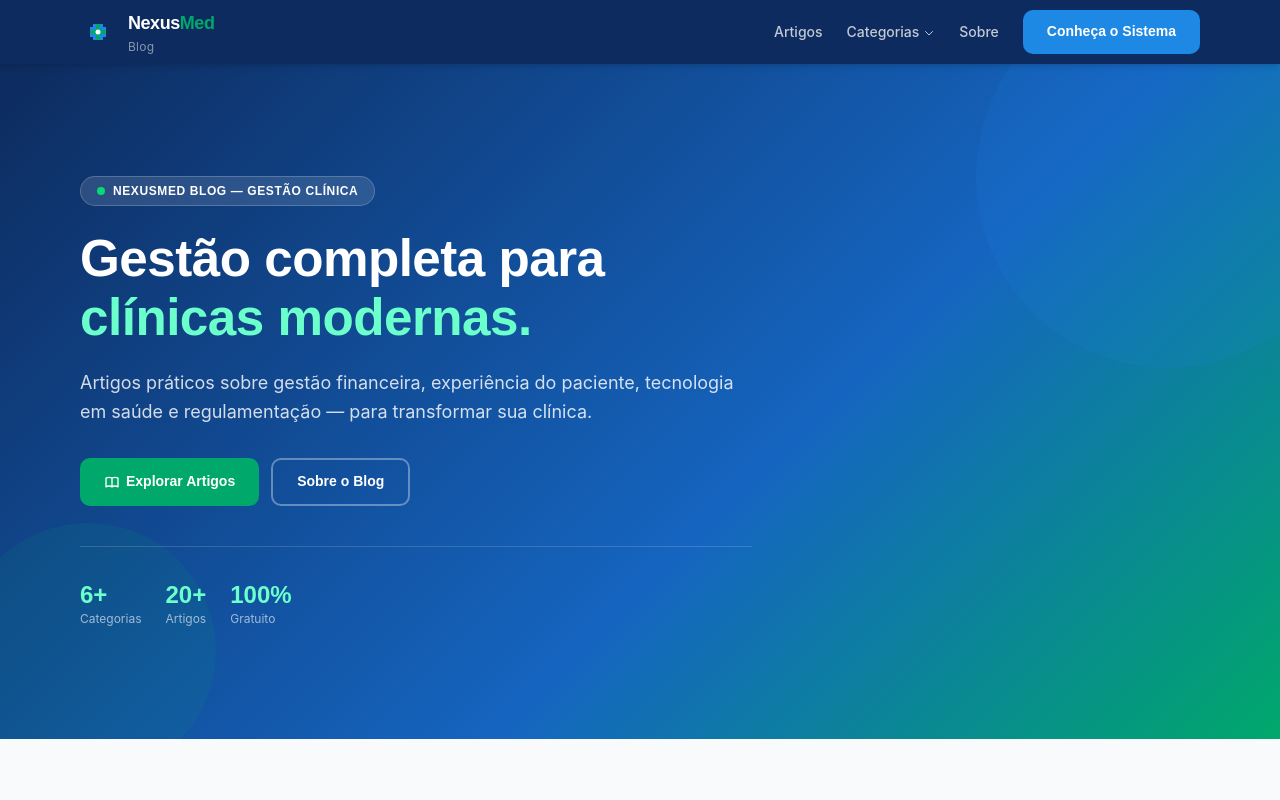
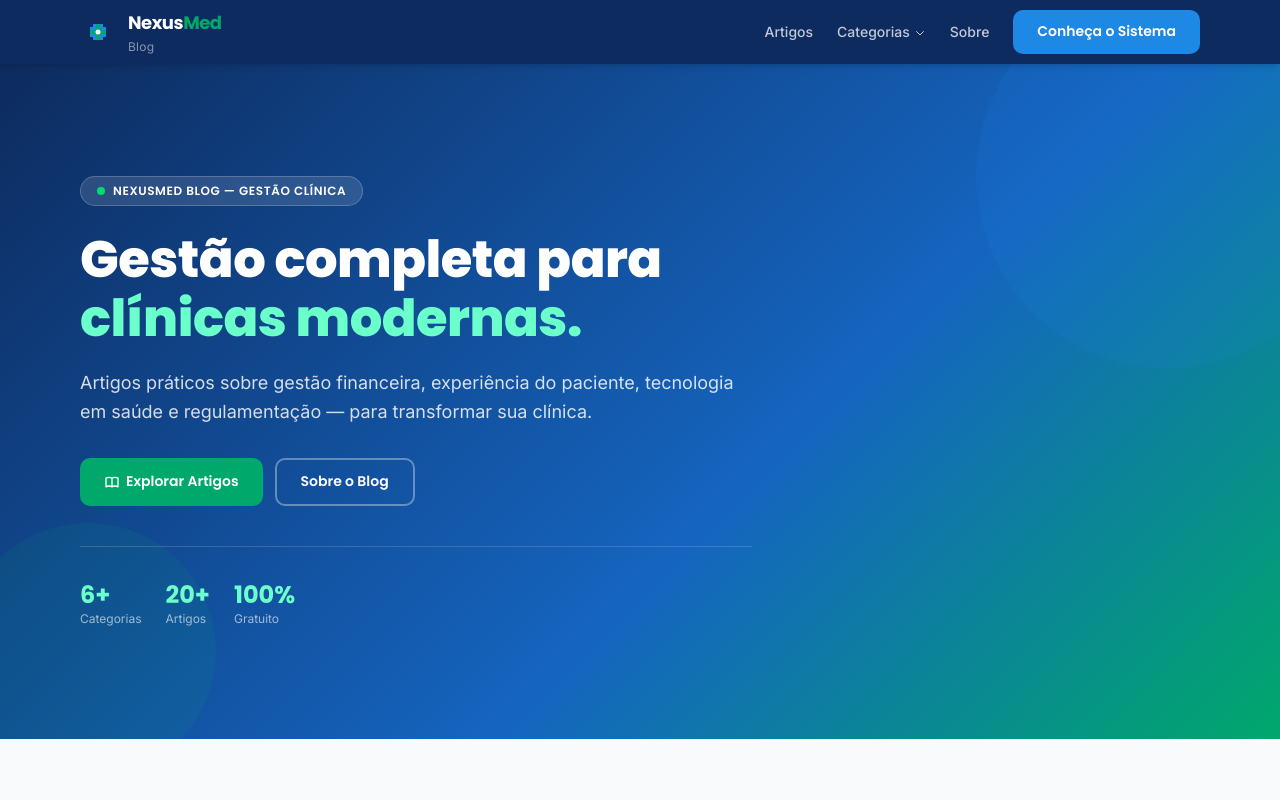
Before and after one commit to adrianois/Blog-NexusMed, a Next.js app in the folder blog-nexusmed/: page / in a window 1280 px wide. Shown: the top 800 px of the page. Built offline with nearby package versions, Linux system fonts and the light colour scheme.

Commit message:
fix: corrige ordem dos @import no globals.css (Google Fonts antes do Tailwind)

```diff
--- a/blog-nexusmed/app/globals.css
+++ b/blog-nexusmed/app/globals.css
@@ -1,7 +1,7 @@
+/* === GOOGLE FONTS — deve vir ANTES de qualquer outra regra === */
+@import url('https://fonts.googleapis.com/css2?family=Poppins:wght@400;500;600;700;800&family=Inter:wght@400;500;600&display=swap');
+
 @import "tailwindcss";
-
-/* Google Fonts - Poppins + Inter */
-@import url('https://fonts.googleapis.com/css2?family=Poppins:wght@400;500;600;700;800&family=Inter:wght@400;500;600&display=swap');
 
 :root {
   /* === CORES OFICIAIS NEXUSMED === */
```
